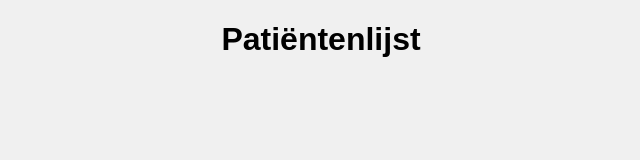
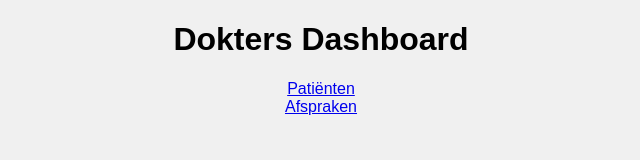
Before and after one commit to robindorny61-sys/doktersportaal, a website: page dashboard.html in a window 1280 px wide. Shown: the whole page, without its empty margins (319-959 px from the left). Drawn offline with Linux system fonts and the light colour scheme; no server answers.

Commit message:
Update dashboard.html

```diff
--- a/dashboard.html
+++ b/dashboard.html
@@ -7,11 +7,11 @@
 
 <body>
 
-<h1>Patiëntenlijst</h1>
+<h1>Dokters Dashboard</h1>
 
-<ul id="patients"></ul>
-
-<script src="script.js"></script>
+<a href="patients.html">Patiënten</a>
+<br>
+<a href="appointments.html">Afspraken</a>
 
 </body>
 </html>
```
